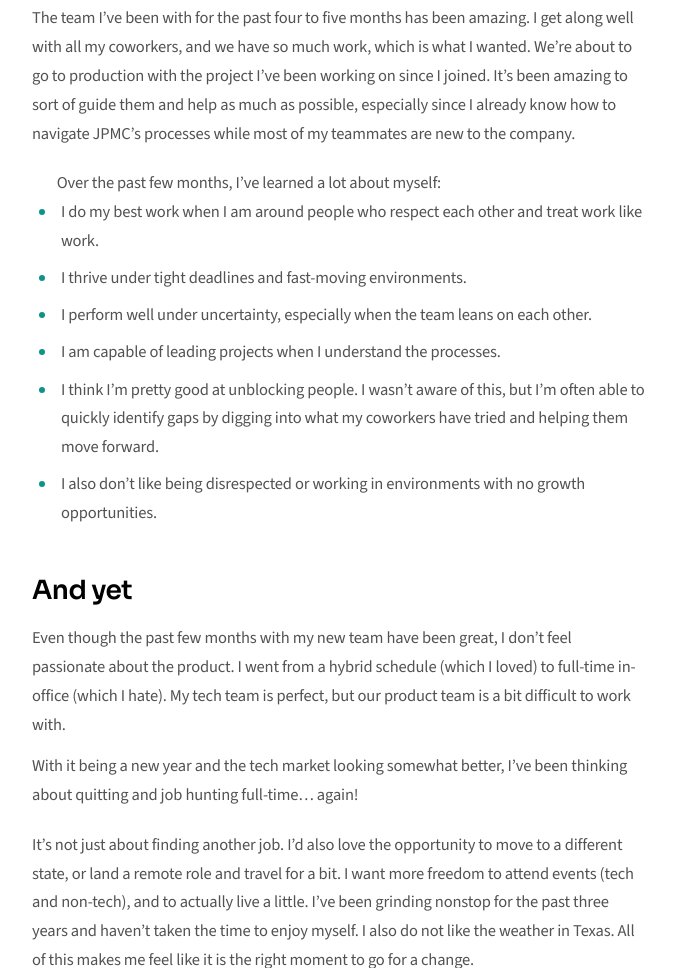
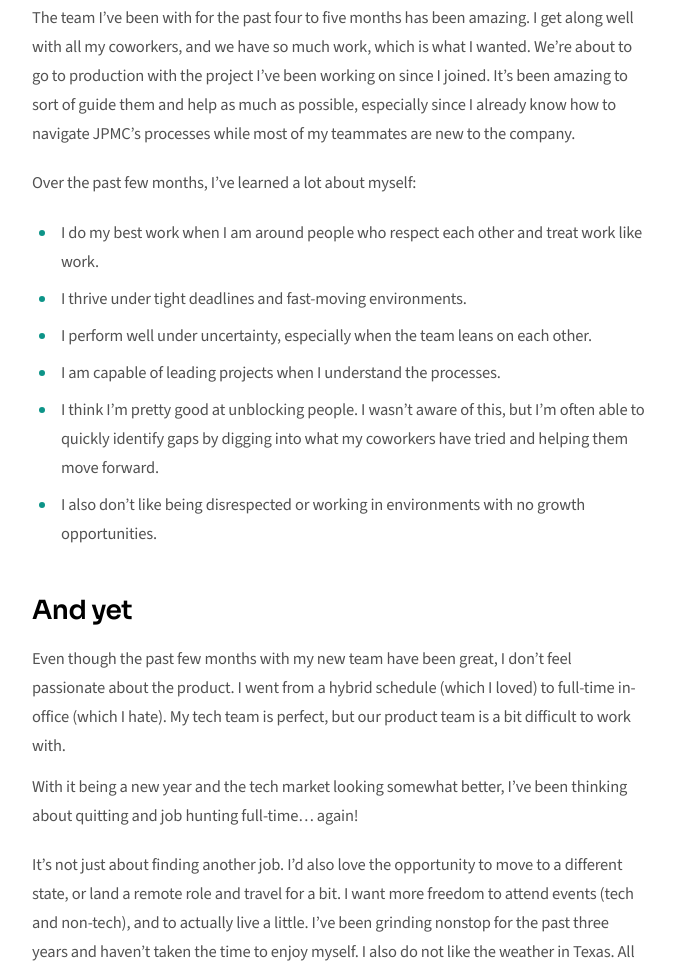
Before and after one commit to noelcodesxo/portfolio, an Eleventy site: page blogs/4-maybe-its-not-the-job.html in a window 1280 px wide. Shown: the part 1769-2737 px from the top of the page, without its empty margins (301-976 px from the left). Built offline with nearby package versions, Linux system fonts and the light colour scheme; Eleventy itself is replaced by a stand-in of ours; files that its build step writes are made by us from their sources; no server answers.

Commit message:
Fixed text format

```diff
--- a/blogs/4-maybe-its-not-the-job.html
+++ b/blogs/4-maybe-its-not-the-job.html
@@ -26,7 +26,8 @@ layout: base.njk
 </p>
 <p>The team I’ve been with for the past four to five months has been amazing. I get along well with all my coworkers, and we have so much work, which is what I wanted. We’re about to go to production with the project I’ve been working on since I joined. It’s been amazing to sort of guide them and help as much as possible, especially since I already know how to navigate JPMC’s processes while most of my teammates are new to the company.
 </p>
-<p><ul>Over the past few months, I’ve learned a lot about myself:
+<p>Over the past few months, I’ve learned a lot about myself:
+<ul>
 <li> I do my best work when I am around people who respect each other and treat work like work.</li>
 <li>I thrive under tight deadlines and fast-moving environments.
 </li>
@@ -36,8 +37,9 @@ layout: base.njk
 </li>
 <li>I think I’m pretty good at unblocking people. I wasn’t aware of this, but I’m often able to quickly identify gaps by digging into what my coworkers have tried and helping them move forward.
 </li>
-<li>I also don’t like being disrespected or working in environments with no growth opportunities.</ul>
+<li>I also don’t like being disrespected or working in environments with no growth opportunities.
 </li>
+</ul>
 </p>
 
 <h2>And yet</h2>
```
